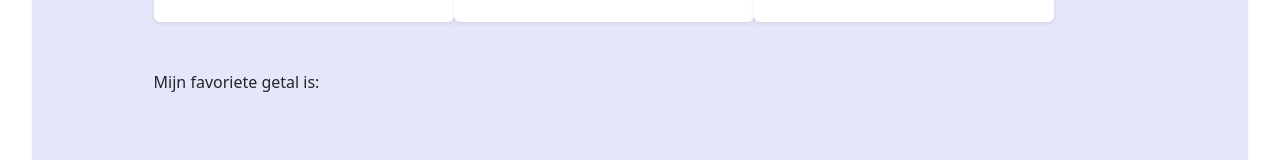
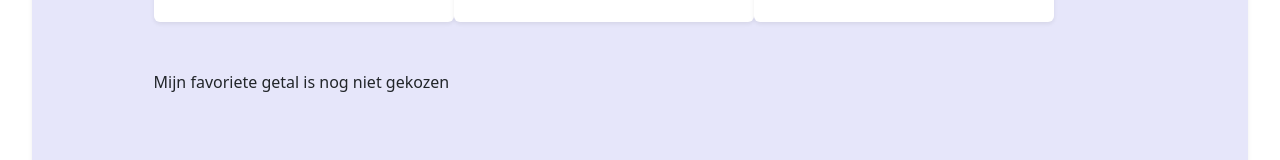
Before and after one commit to DriesDubois/dynamic_oefeningen, a React (Create React App) app: page / in a window 1280 px wide. Both pictures are taken after a click on the tab "Fav Numbers". Shown: the part 461-621 px from the top of the page. Built offline with nearby package versions, Linux system fonts and the light colour scheme.

Commit message:
ex 4.6 select favorite number

```diff
--- a/src/components/MyCard.js
+++ b/src/components/MyCard.js
@@ -10,11 +10,12 @@ MyCard.propTypes = {
 }
 
 export function MyCard(props) {
-    const {children,title} = props;
+   let {children,title,onSelect} = props;
+
     return (
     <div style={{background: "white", paddingLeft: "3%", paddingRight: "3%",minWidth:"300px",maxWidth:"500px"}}
          className="mt-3 rounded shadow-sm"
-         onClick={()=> alert(title)}
+         onClick={()=> onSelect(onSelect=title)}
     >
         <h1 style={{textAlign: "center", marginBottom: "25px"}}>{title}</h1>
         <Container>
--- a/src/components/Numbers.js
+++ b/src/components/Numbers.js
@@ -10,19 +10,19 @@ Numbers.propTypes = {
 }
 
 function Number(props) {
-    const {number} = props;
+    const {number,onSelect} = props;
     return (
-        <MyCard title={number}/>
+        <MyCard onSelect={onSelect} title={number}/>
     )
 }
 
 
 
 export function Numbers(props) {
-    const {numbers} = props;
+    const {numbers,onSelectNumber} = props;
     return(
         <div className="d-flex flex-row flex-wrap">
-            {numbers.map((n,index) => <Number key={index} number={n}/>)}
+            {numbers.map((n,index) => <Number onSelect={onSelectNumber} key={index} number={n}/>)}
         </div>
 
     )
--- a/src/pages/FavoriteNumberPage.js
+++ b/src/pages/FavoriteNumberPage.js
@@ -1,6 +1,7 @@
 import * as PropTypes from "prop-types";
 import {Section} from "../components/Section";
 import {Numbers} from "../components/Numbers";
+import {useState} from "react";
 
 
 FavoriteNumberPage.propTypes = {
@@ -11,11 +12,13 @@ FavoriteNumberPage.propTypes = {
 
 export function FavoriteNumberPage(props) {
     const {numbers} = props;
+    const [favorite, setFavorite] = useState(undefined);
+
     return (
         <>
             <Section title="alle getallen" defaultState={true}>
-                <Numbers numbers={numbers} title="alle getallen"/>
-                <p>Mijn favoriete getal is: </p>
+                <Numbers onSelectNumber={setFavorite} numbers={numbers} title="alle getallen"/>
+                <p>Mijn favoriete getal is {favorite?favorite:"nog niet gekozen"}</p>
             </Section>
         </>
 
```
